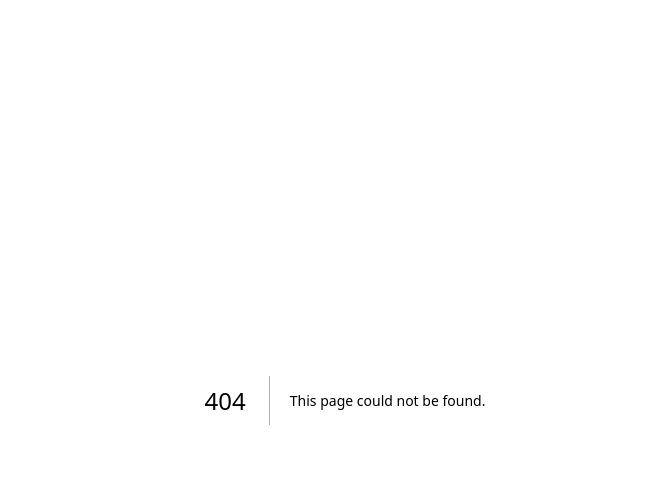
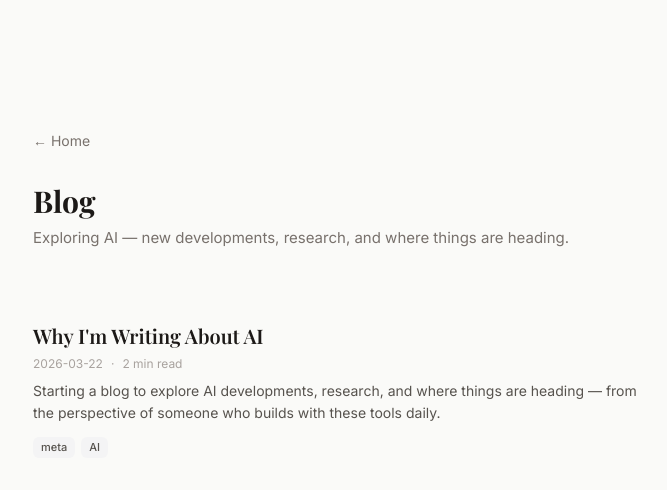
Before and after one commit to aineshm/aineshm.github.io, a Next.js app: page /blog in a window 1280 px wide. Before the commit this address had no page. Shown: the top 490 px of the page, without its empty margins (295-962 px from the left). Built offline with nearby package versions, Linux system fonts and the light colour scheme.

Commit message:
feat: add blog index page

```diff
--- /dev/null
+++ b/src/app/blog/page.tsx
@@ -0,0 +1,42 @@
+// src/app/blog/page.tsx
+import type { Metadata } from "next";
+import Link from "next/link";
+import { getAllPosts } from "@/lib/blog";
+import { BlogPostCard } from "@/components/blog-post-card";
+
+export const metadata: Metadata = {
+  title: "Blog — Ainesh Mohan",
+  description:
+    "Exploring AI — new developments, research, and where things are heading.",
+};
+
+export default function BlogIndex() {
+  const posts = getAllPosts();
+
+  return (
+    <div className="mx-auto max-w-2xl px-6 pb-24 pt-32">
+      <Link
+        href="/"
+        className="mb-8 inline-block text-sm text-text-muted transition-colors duration-200 hover:text-text-primary"
+      >
+        ← Home
+      </Link>
+      <h1 className="mb-2 font-serif text-3xl font-bold text-text-primary">
+        Blog
+      </h1>
+      <p className="mb-12 text-[15px] text-text-muted">
+        Exploring AI — new developments, research, and where things are
+        heading.
+      </p>
+      {posts.length === 0 ? (
+        <p className="text-sm text-text-muted">No posts yet.</p>
+      ) : (
+        <div className="divide-y divide-border">
+          {posts.map((post) => (
+            <BlogPostCard key={post.slug} post={post} />
+          ))}
+        </div>
+      )}
+    </div>
+  );
+}
```
